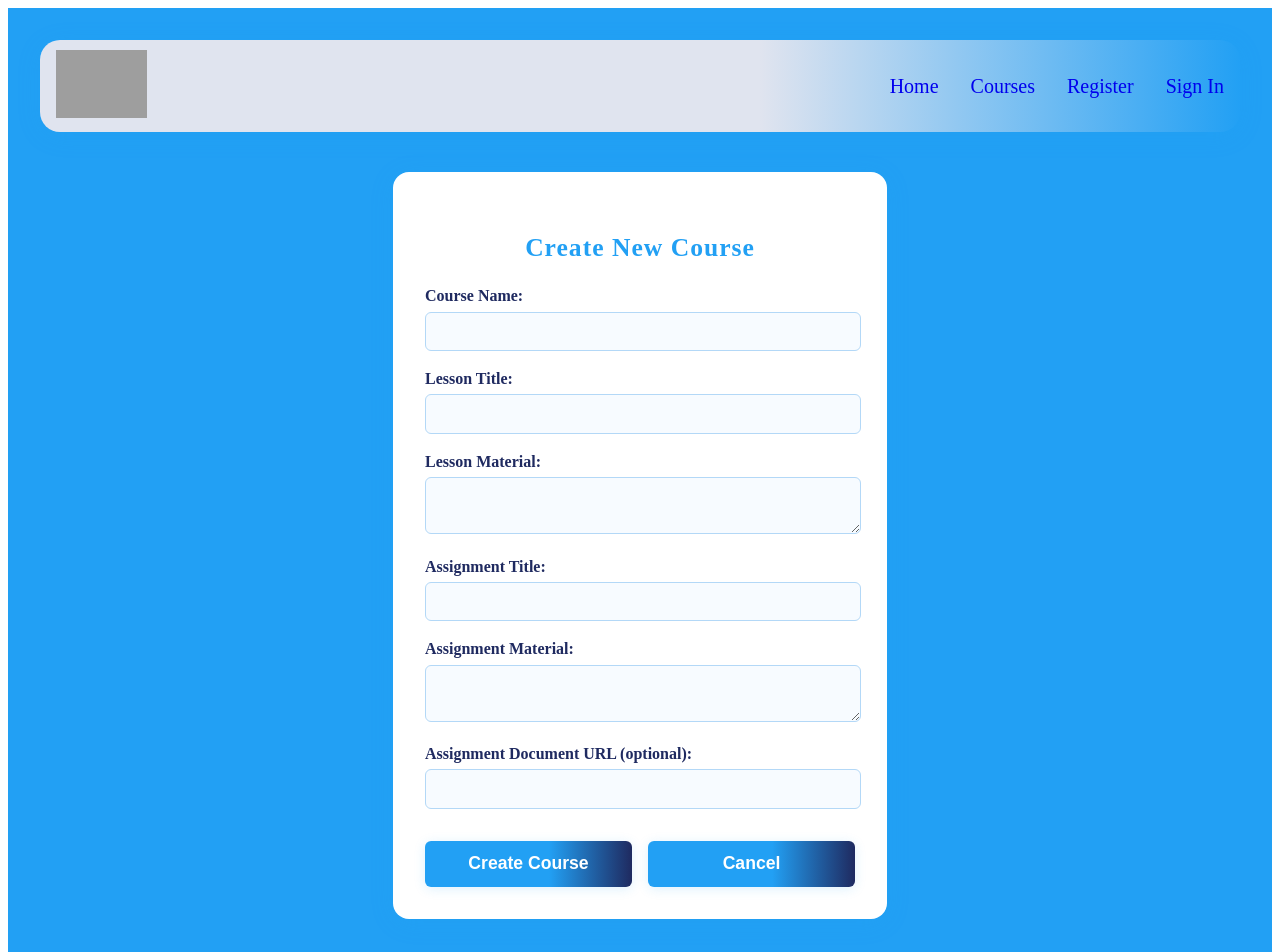
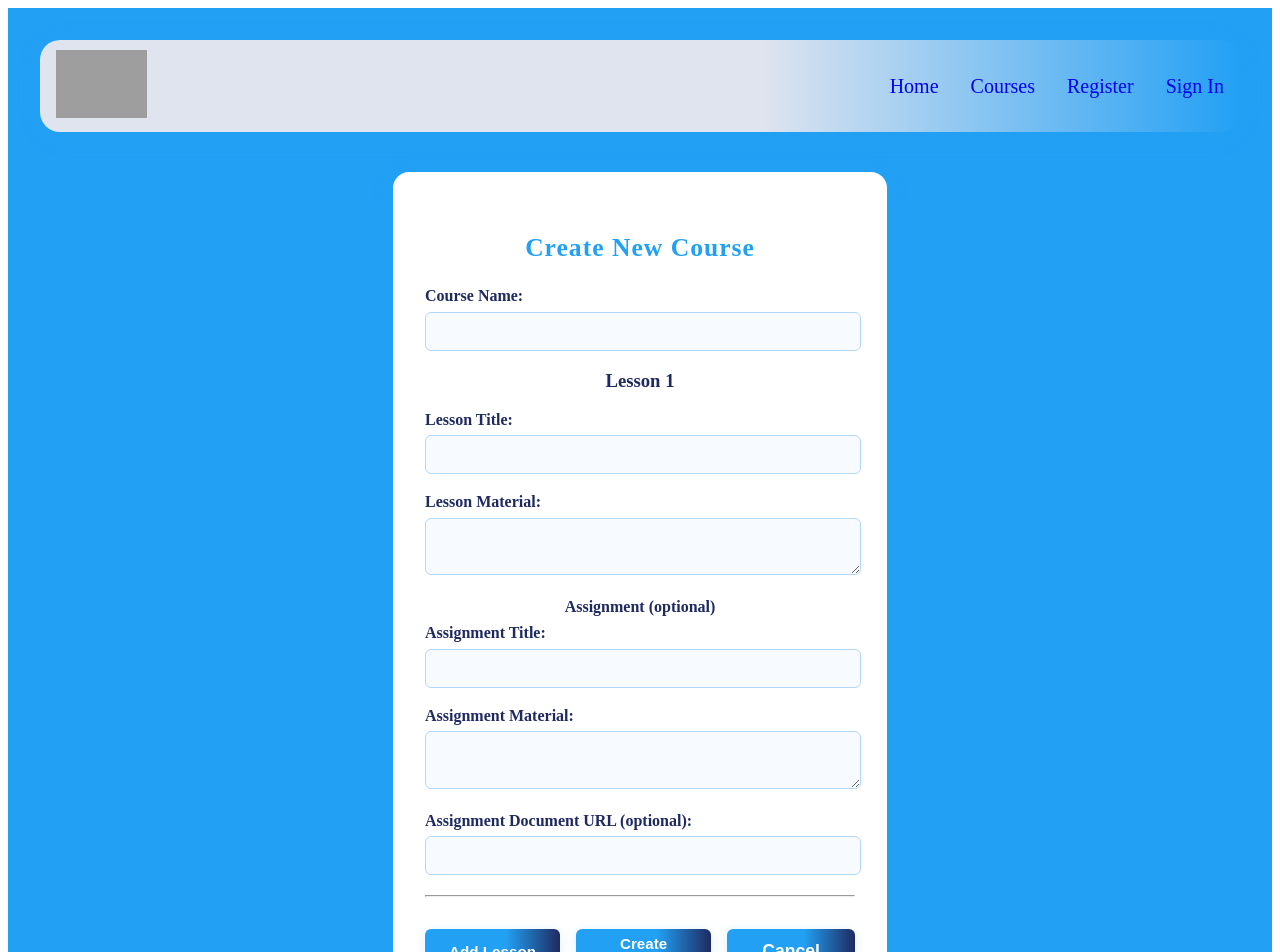
Before and after one commit to shahnazalqassab/WhiteBoard, a React (Vite) app: page /courses/edit/1 in a window 1280 px wide. Shown: the top 952 px of the page. Built offline with nearby package versions, Linux system fonts and the light colour scheme; grey boxes are pictures that could not be loaded.

Commit message:
updated createCourse

```diff
--- a/src/components/courseForm.jsx
+++ b/src/components/courseForm.jsx
@@ -1,9 +1,6 @@
 import { useState, useEffect } from 'react'
 
-const CourseForm = ({ course, onSubmit, onCancel, user }) => {
-  const [formData, setFormData] = useState({
-    name: '',
-    lessons: {
+const emptyLesson = {
   title: '',
   material: '',
   assignment: {
@@ -11,7 +8,11 @@ const CourseForm = ({ course, onSubmit, onCancel, user }) => {
     material: '',
     document: ''
   }
-    },
+}
+const CourseForm = ({ course, onSubmit, onCancel, user }) => {
+  const [formData, setFormData] = useState({
+    name: '',
+    lessons: [{ ...emptyLesson }],
     owner: user?.id || ''
   })
 
@@ -19,44 +20,55 @@ const CourseForm = ({ course, onSubmit, onCancel, user }) => {
     if (course) {
       setFormData({
         name: course.name,
-        lessons: {
-          title: course.lessons.title,
-          material: course.lessons.material,
-          assignment: {
-            title: course.lessons.assignment.title,
-            material: course.lessons.assignment.material,
-            document: course.lessons.assignment.document || ''
+        lessons: course.lessons && course.lessons.length > 0
+          ? course.lessons.map(lesson => ({
+              title: lesson.title,
+              material: lesson.material,
+              assignment: lesson.assignment
+                ? {
+                    title: lesson.assignment.title,
+                    material: lesson.assignment.material,
+                    document: lesson.assignment.document || ''
                   }
-        },
+                : { title: '', material: '', document: '' }
+            }))
+          : [ { ...emptyLesson } ],
         owner: course.owner
       })
     }
   }, [course, user])
 
-  const handleChange = (e) => {
-    const { name, value } = e.target
-    if (name.includes('.')) {
-      const [parent, child, grandchild] = name.split('.')
+const handleChange = (event, lessonId, assignment) => {
+    const { name, value } = event.target
+    setFormData(prev => {
+      const lessons = [...prev.lessons]
+      if (assignment) {
+        lessons[lessonId].assignment = {
+          ...lessons[lessonId].assignment,
+          [assignment]: value
+        }
+      } else {
+        lessons[lessonId][name] = value
+      }
+      return { ...prev, lessons }
+    })
+  }
+
+  const handleAddLesson = () => {
     setFormData(prev => ({
       ...prev,
-        [parent]: {
-          ...prev[parent],
-          [child]: grandchild ? {
-            ...prev[parent][child],
-            [grandchild]: value
-          } : value
+      lessons: [ ...prev.lessons, { ...emptyLesson } ]
+    }))
   }
-      }))
-    } else {
+
+  const handleRemoveLesson = (id) => {
     setFormData(prev => ({
       ...prev,
-        [name]: value
+      lessons: prev.lessons.filter((_, i) => i !== id)
     }))
   }
-  }
-
-  const handleSubmit = (e) => {
-    e.preventDefault()
+  const handleSubmit = (event) => {
+    event.preventDefault()
     onSubmit(formData)
   }
 
@@ -70,65 +82,83 @@ const CourseForm = ({ course, onSubmit, onCancel, user }) => {
             type="text"
             name="name"
             value={formData.name}
-            onChange={handleChange}
+            onChange={event => setFormData({ ...formData, name: event.target.value })}
             required
           />
         </div>
 
+        {formData.lessons.map((lesson, id) => (
+          <div className="lesson-block" key={id}>
+            <h3>Lesson {id + 1}</h3>
             <div className="form-group">
               <label>Lesson Title:</label>
               <input
                 type="text"
-            name="lessons.title"
-            value={formData.lessons.title}
-            onChange={handleChange}
+                name="title"
+                value={lesson.title}
+                onChange={event => handleChange(event, id)}
                 required
               />
             </div>
-
             <div className="form-group">
               <label>Lesson Material:</label>
               <textarea
-            name="lessons.material"
-            value={formData.lessons.material}
-            onChange={handleChange}
+                name="material"
+                value={lesson.material}
+                onChange={event => handleChange(event, id)}
                 required
               />
             </div>
-
+            <div className="assignment-block">
+              <h4 style={{ margin: '1rem 0 0.5rem 0' }}>Assignment (optional)</h4>
               <div className="form-group">
                 <label>Assignment Title:</label>
                 <input
                   type="text"
-            name="lessons.assignment.title"
-            value={formData.lessons.assignment.title}
-            onChange={handleChange}
-            required
+                  value={lesson.assignment?.title || ''}
+                  onChange={event => handleChange(
+                    { target: { value: event.target.value } }, id, 'title'
+                  )}
                 />
               </div>
-
               <div className="form-group">
                 <label>Assignment Material:</label>
                 <textarea
-            name="lessons.assignment.material"
-            value={formData.lessons.assignment.material}
-            onChange={handleChange}
-            required
+                  value={lesson.assignment?.material || ''}
+                  onChange={event => handleChange(
+                    { target: { value: event.target.value } }, id, 'material'
+                  )}
                 />
               </div>
-
               <div className="form-group">
                 <label>Assignment Document URL (optional):</label>
                 <input
                   type="url"
-            name="lessons.assignment.document"
-            value={formData.lessons.assignment.document}
-            onChange={handleChange}
+                  value={lesson.assignment?.document || ''}
+                  onChange={event => handleChange(
+                    { target: { value: event.target.value } }, id, 'document'
+                  )}
                 />
               </div>
+            </div>
+            {formData.lessons.length > 1 && (
+              <button
+                type="button"
+                className="btn btn-cancel"
+                onClick={() => handleRemoveLesson(id)}
+              >
+                Remove Lesson
+              </button>
+            )}
+            <hr/>
+          </div>
+        ))}
 
         <div className="form-actions">
-          <button type="submit" className="btn btn-submit">
+          <button type="button" className="btn btn-sm" onClick={handleAddLesson}>
+            Add Lesson
+          </button>
+          <button type="submit" className="btn btn-sm">
             {course ? 'Update Course' : 'Create Course'}
           </button>
           <button type="button" onClick={onCancel} className="btn btn-cancel">
```
Lines whose indentation alone changed are shown as unchanged.
